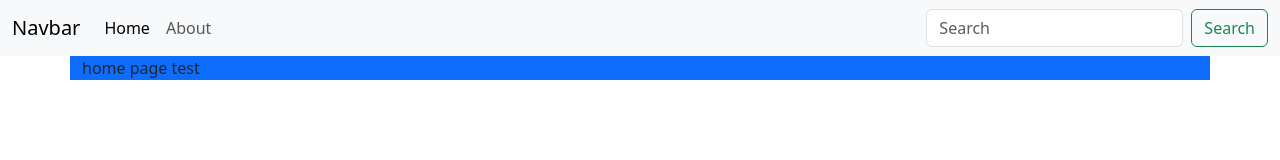
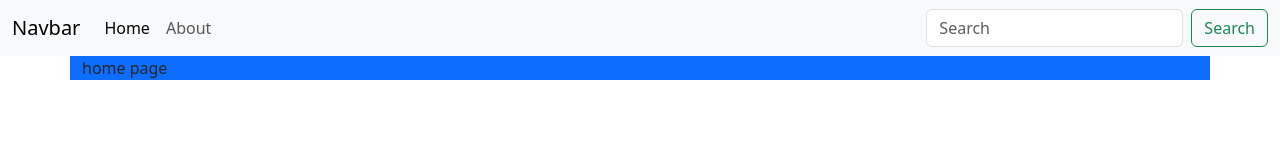
Before and after one commit to abhishekpwissen/my-github-action-app, an Angular app: page /home in a window 1280 px wide. Shown: the top 160 px of the page. Built offline with nearby package versions, Linux system fonts and the light colour scheme.

Commit message:
new test v1

```diff
--- a/src/app/home/home.component.html
+++ b/src/app/home/home.component.html
@@ -1 +1 @@
-<p>home page test</p>
+<p>home page</p>
```
